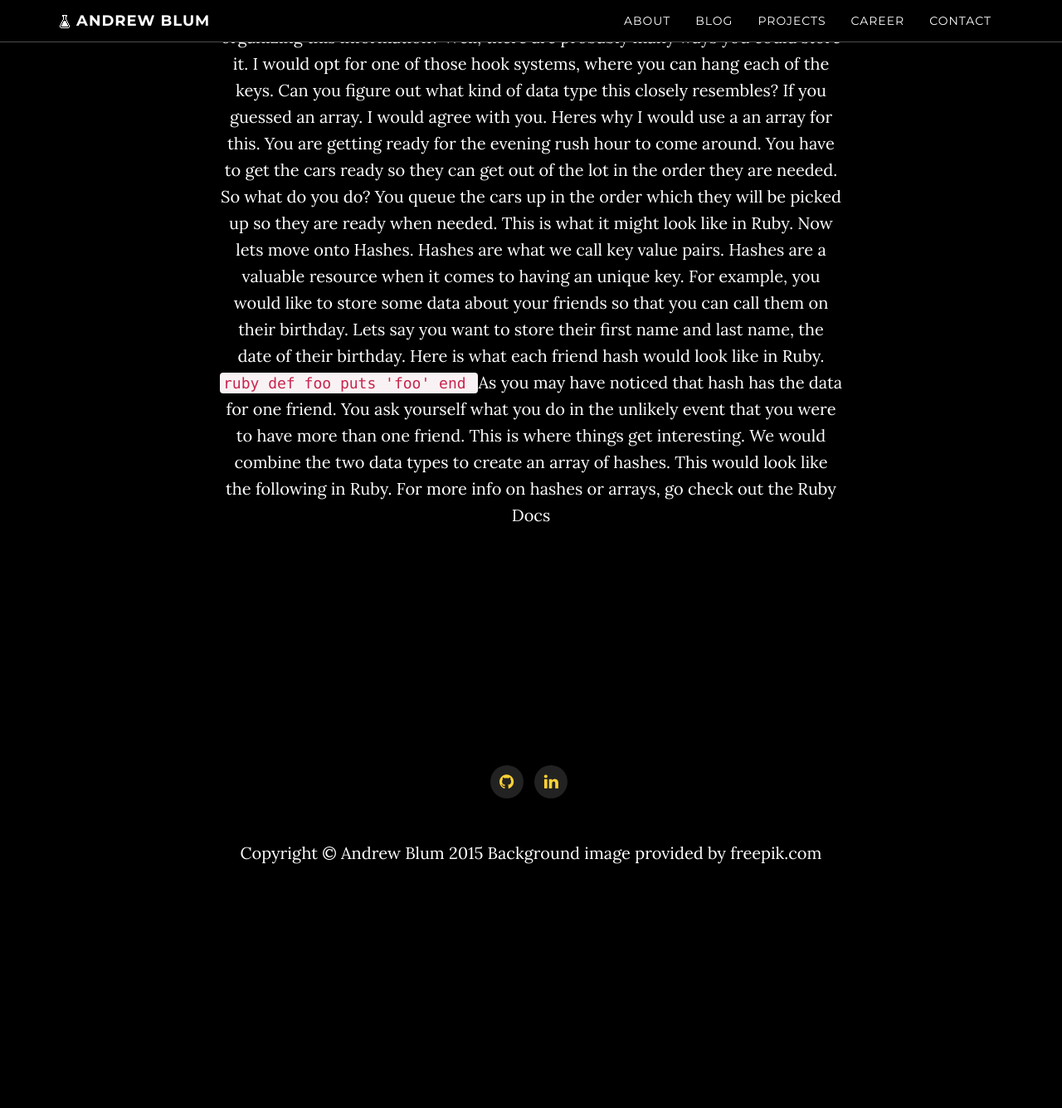
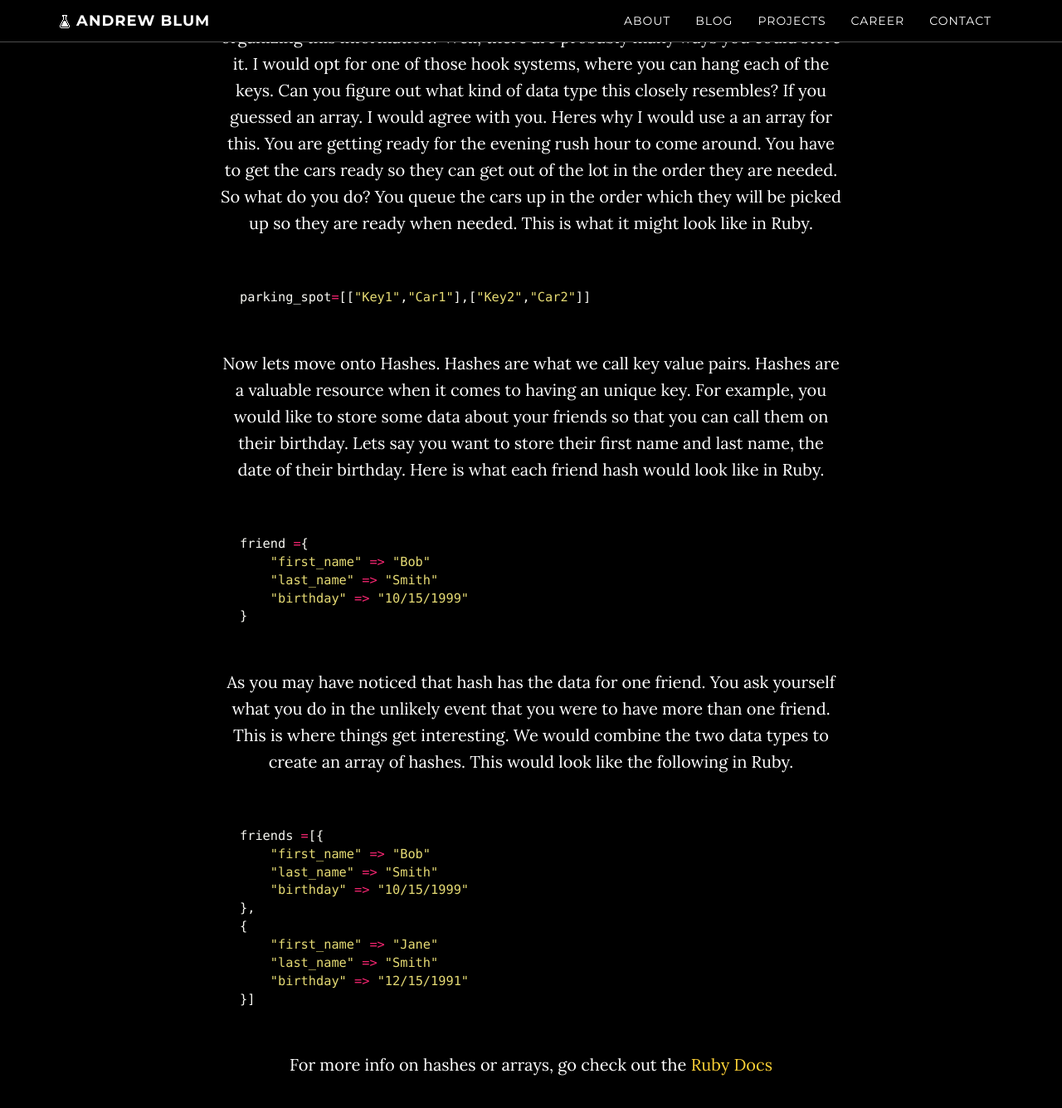
Before and after one commit to axblum/axblum.github.io, a Jekyll site: the page built from _posts/2015-10-4-Arrays.html, in a window 1280 px wide and 1400 px high, scrolled down 542 px. Shown: the top 1335 px of the window at 83% size. Built offline with Jekyll 4.4.1, drawn with Linux system fonts in a browser that asks for light colours; Markdown is read by kramdown in place of the engine named in the settings; comment, search, counter and statistics services are not loaded; before the commit the page ends 1828 px from its top, so only the background shows below that; some of the changed text lies outside the part shown.

Commit message:
fix first blog post

````diff
--- a/_config.yml
+++ b/_config.yml
@@ -12,6 +12,7 @@ markdown: redcarpet
 highlighter: pygments
 redcarpet:
   extensions: ["no_intra_emphasis", "fenced_code_blocks", "autolink", "strikethrough", "superscript"]
+
 # Navigation bar links
 # Blog link in the blog and post pages will point to the blog.html#blog
 # In the default page it will point to the preview of the last post
--- a/_includes/head.html
+++ b/_includes/head.html
@@ -18,13 +18,12 @@
     <link href="/css/grayscale.css" rel="stylesheet">
     <link href="/css/timeline.css" rel="stylesheet">
     <!-- Highlighting -->
-    <link href="/css/pygments/solarized-dark.css" rel="stylesheet">
 
     <!-- Custom Fonts -->
     <link href="/font-awesome/css/font-awesome.min.css" rel="stylesheet" type="text/css">
     <link href="//fonts.googleapis.com/css?family=Lora:400,700,400italic,700italic" rel="stylesheet" type="text/css">
     <link href="//fonts.googleapis.com/css?family=Montserrat:400,700" rel="stylesheet" type="text/css">
-
+<link href="/css/pygments/solarized-dark.css" rel="stylesheet" type="text/css">
     <!-- HTML5 Shim and Respond.js IE8 support of HTML5 elements and media queries -->
     <!-- WARNING: Respond.js doesn't work if you view the page via file:// -->
     <!--[if lt IE 9]>
--- a/_posts/2015-10-4-Arrays.html
+++ b/_posts/2015-10-4-Arrays.html
@@ -7,11 +7,32 @@ tags: [ 'ruby', 'dbc' ]
 ---
 Hashes and arrays are crucial data types to understand if you are going to venture into the wild west of programming. Both of these data structures have been designed to resemble the way the human mind stores information. Lets bring in a real life scenario here, you are someone who works at a garage, and you have to keep all the keys for the car locked up. How do you go about organizing this information? Well, there are probably many ways you could store it. I would opt for one of those hook systems, where you can hang each of the keys. Can you figure out what kind of data type this closely resembles?
 If you guessed an array. I would agree with you. Heres why I would use a an array for this. You are getting ready for the evening rush hour to come around. You have to get the cars ready so they can get out of the lot in the order they are needed. So what do you do? You queue the cars up in the order which they will be picked up so they are ready when needed. This is what it might look like in Ruby.
+
+{% highlight ruby %}
+parking_spot=[["Key1","Car1"],["Key2","Car2"]]
+{% endhighlight %}
+
 Now lets move onto Hashes. Hashes are what we call key value pairs. Hashes are a valuable resource when it comes to having an unique key. For example, you would like to store some data about your friends so that you can call them on their birthday. Lets say you want to store their first name and last name, the date of their birthday. Here is what each friend hash would look like in Ruby.
-    ```ruby
-    def foo
-    puts 'foo'
-    end
-    ```
+{% highlight ruby %}
+friend ={
+    "first_name" => "Bob"
+    "last_name" => "Smith"
+    "birthday" => "10/15/1999"
+}
+{% endhighlight %}
+
 As you may have noticed that hash has the data for one friend. You ask yourself what you do in the unlikely event that you were to have more than one friend. This is where things get interesting. We would combine the two data types to create an array of hashes. This would look like the following in Ruby.
-For more info on hashes or arrays, go check out the Ruby Docs
+{% highlight ruby %}
+friends =[{
+    "first_name" => "Bob"
+    "last_name" => "Smith"
+    "birthday" => "10/15/1999"
+},
+{
+    "first_name" => "Jane"
+    "last_name" => "Smith"
+    "birthday" => "12/15/1991"
+}]
+{% endhighlight %}
+
+For more info on hashes or arrays, go check out the [Ruby Docs](http://ruby-doc.org)
--- a/css/pygments/solarized-dark.css
+++ b/css/pygments/solarized-dark.css
@@ -0,0 +1,475 @@
+.highlight .hll {
+    background-color: #333333
+}
+
+.highlight {
+    color: #ffffff;
+    padding: 0.2em 0.9em;
+    margin-bottom: 1em;
+    font: normal normal normal 115%/normal 'Monaco', 'Courier New', 'DejaVu Sans Mono', 'Bitstream Vera Sans Mono', monospace !important;
+    line-height: 1.1em;
+    overflow: auto;
+    font-size: 1.0em;
+}
+
+p > code,
+p > a > code,
+li > code,
+h3 > code {
+    border-radius: 4px;
+    -webkit-border-radius: 4px;
+    -moz-border-radius: 4px;
+    color: #C5CBD0;
+    /*color: white*/
+    background-image: url(/images/opaque_20.png);
+    font-family: Consolas, "Courier New", Courier, "Liberation Mono", monospace;
+    font-size: 1.1em;
+    /*height: 0px;
+image-rendering: auto;
+left: auto;
+list-style-type: disc;*/
+    padding-bottom: 2px;
+    padding-left: 4px;
+    padding-right: 4px;
+    padding-top: 2px;
+    text-decoration: none;
+    text-indent: 0px;
+    text-shadow: none;
+    text-transform: none;
+    top: auto;
+}
+
+p > a > code {
+    color: #95be7d;
+}
+
+code,
+pre {
+    font-family: "Consolas", "Courier New", "Courier", "FreeMono", monospace;
+    font-size: 0.95em;
+    margin: 1em 0 1.5em 0;
+    text-align: left;
+    background-color: black;
+    border: none;
+}
+
+.highlight span {
+    font-family: "Consolas", "Courier New", "Courier", "FreeMono", monospace;
+    font-size: 1em;
+}
+
+.highlight .hll {
+    background-color: #49483e
+}
+
+.highlight {
+    /*background: #272822;*/
+    color: #f8f8f2
+}
+
+.highlight .c {
+    color: #75715e
+}
+
+
+/* Comment */
+
+.highlight .err {
+    color: #960050;
+    background-color: #1e0010
+}
+
+
+/* Error */
+
+.highlight .k {
+    color: #66d9ef
+}
+
+
+/* Keyword */
+
+.highlight .l {
+    color: #ae81ff
+}
+
+
+/* Literal */
+
+.highlight .n {
+    color: #f8f8f2
+}
+
+
+/* Name */
+
+.highlight .o {
+    color: #f92672
+}
+
+
+/* Operator */
+
+.highlight .p {
+    color: #f8f8f2
+}
+
+
+/* Punctuation */
+
+.highlight .cm {
+    color: #75715e
+}
+
+
+/* Comment.Multiline */
+
+.highlight .cp {
+    color: #75715e
+}
+
+
+/* Comment.Preproc */
+
+.highlight .c1 {
+    color: #75715e
+}
+
+
+/* Comment.Single */
+
+.highlight .cs {
+    color: #75715e
+}
+
+
+/* Comment.Special */
+
+.highlight .ge {
+    font-style: italic
+}
+
+
+/* Generic.Emph */
+
+.highlight .gs {
+    font-weight: bold
+}
+
+
+/* Generic.Strong */
+
+.highlight .kc {
+    color: #66d9ef
+}
+
+
+/* Keyword.Constant */
+
+.highlight .kd {
+    color: #66d9ef
+}
+
+
+/* Keyword.Declaration */
+
+.highlight .kn {
+    color: #f92672
+}
+
+
+/* Keyword.Namespace */
+
+.highlight .kp {
+    color: #66d9ef
+}
+
+
+/* Keyword.Pseudo */
+
+.highlight .kr {
+    color: #66d9ef
+}
+
+
+/* Keyword.Reserved */
+
+.highlight .kt {
+    color: #66d9ef
+}
+
+
+/* Keyword.Type */
+
+.highlight .ld {
+    color: #e6db74
+}
+
+
+/* Literal.Date */
+
+.highlight .m {
+    color: #ae81ff
+}
+
+
+/* Literal.Number */
+
+.highlight .s {
+    color: #e6db74
+}
+
+
+/* Literal.String */
+
+.highlight .na {
+    color: #a6e22e
+}
+
+
+/* Name.Attribute */
+
+.highlight .nb {
+    color: #f8f8f2
+}
+
+
+/* Name.Builtin */
+
+.highlight .nc {
+    color: #a6e22e
+}
+
+
+/* Name.Class */
+
+.highlight .no {
+    color: #66d9ef
+}
+
+
+/* Name.Constant */
+
+.highlight .nd {
+    color: #a6e22e
+}
+
+
+/* Name.Decorator */
+
+.highlight .ni {
+    color: #f8f8f2
+}
+
+
+/* Name.Entity */
+
+.highlight .ne {
+    color: #a6e22e
+}
+
+
+/* Name.Exception */
+
+.highlight .nf {
+    color: #a6e22e
+}
+
+
+/* Name.Function */
+
+.highlight .nl {
+    color: #f8f8f2
+}
+
+
+/* Name.Label */
+
+.highlight .nn {
+    color: #f8f8f2
+}
+
+
+/* Name.Namespace */
+
+.highlight .nx {
+    color: #a6e22e
+}
+
+
+/* Name.Other */
+
+.highlight .py {
+    color: #f8f8f2
+}
+
+
+/* Name.Property */
+
+.highlight .nt {
+    color: #f92672
+}
+
+
+/* Name.Tag */
+
+.highlight .nv {
+    color: #f8f8f2
+}
+
+
+/* Name.Variable */
+
+.highlight .ow {
+    color: #f92672
+}
+
+
+/* Operator.Word */
+
+.highlight .w {
+    color: #f8f8f2
+}
+
+
+/* Text.Whitespace */
+
+.highlight .mf {
+    color: #ae81ff
+}
+
+
+/* Literal.Number.Float */
+
+.highlight .mh {
+    color: #ae81ff
+}
+
+
+/* Literal.Number.Hex */
+
+.highlight .mi {
+    color: #ae81ff
+}
+
+
+/* Literal.Number.Integer */
+
+.highlight .mo {
+    color: #ae81ff
+}
+
+
+/* Literal.Number.Oct */
+
+.highlight .sb {
+    color: #e6db74
+}
+
+
+/* Literal.String.Backtick */
+
+.highlight .sc {
+    color: #e6db74
+}
+
+
+/* Literal.String.Char */
+
+.highlight .sd {
+    color: #e6db74
+}
+
+
+/* Literal.String.Doc */
+
+.highlight .s2 {
+    color: #e6db74
+}
+
+
+/* Literal.String.Double */
+
+.highlight .se {
+    color: #ae81ff
+}
+
+
+/* Literal.String.Escape */
+
+.highlight .sh {
+    color: #e6db74
+}
+
+
+/* Literal.String.Heredoc */
+
+.highlight .si {
+    color: #e6db74
+}
+
+
+/* Literal.String.Interpol */
+
+.highlight .sx {
+    color: #e6db74
+}
+
+
+/* Literal.String.Other */
+
+.highlight .sr {
+    color: #e6db74
+}
+
+
+/* Literal.String.Regex */
+
+.highlight .s1 {
+    color: #e6db74
+}
+
+
+/* Literal.String.Single */
+
+.highlight .ss {
+    color: #e6db74
+}
+
+
+/* Literal.String.Symbol */
+
+.highlight .bp {
+    color: #f8f8f2
+}
+
+
+/* Name.Builtin.Pseudo */
+
+.highlight .vc {
+    color: #f8f8f2
+}
+
+
+/* Name.Variable.Class */
+
+.highlight .vg {
+    color: #f8f8f2
+}
+
+
+/* Name.Variable.Global */
+
+.highlight .vi {
+    color: #f8f8f2
+}
+
+
+/* Name.Variable.Instance */
+
+.highlight .il {
+    color: #ae81ff
+}
+
+
+/* Literal.Number.Integer.Long */
--- a/js/grayscale.js
+++ b/js/grayscale.js
@@ -31,7 +31,7 @@ $('.navbar-collapse ul li a').click(function() {
 
 // Google Maps Scripts
 // When the window has finished loading create our google map below
-google.maps.event.addDomListener(window, 'load', init);
+// google.maps.event.addDomListener(window, 'load', init);
 
 function init() {
     // Basic options for a simple Google Map
````
Also changed, not shown: imgs/hashes.png (deleted), 1 other file.
